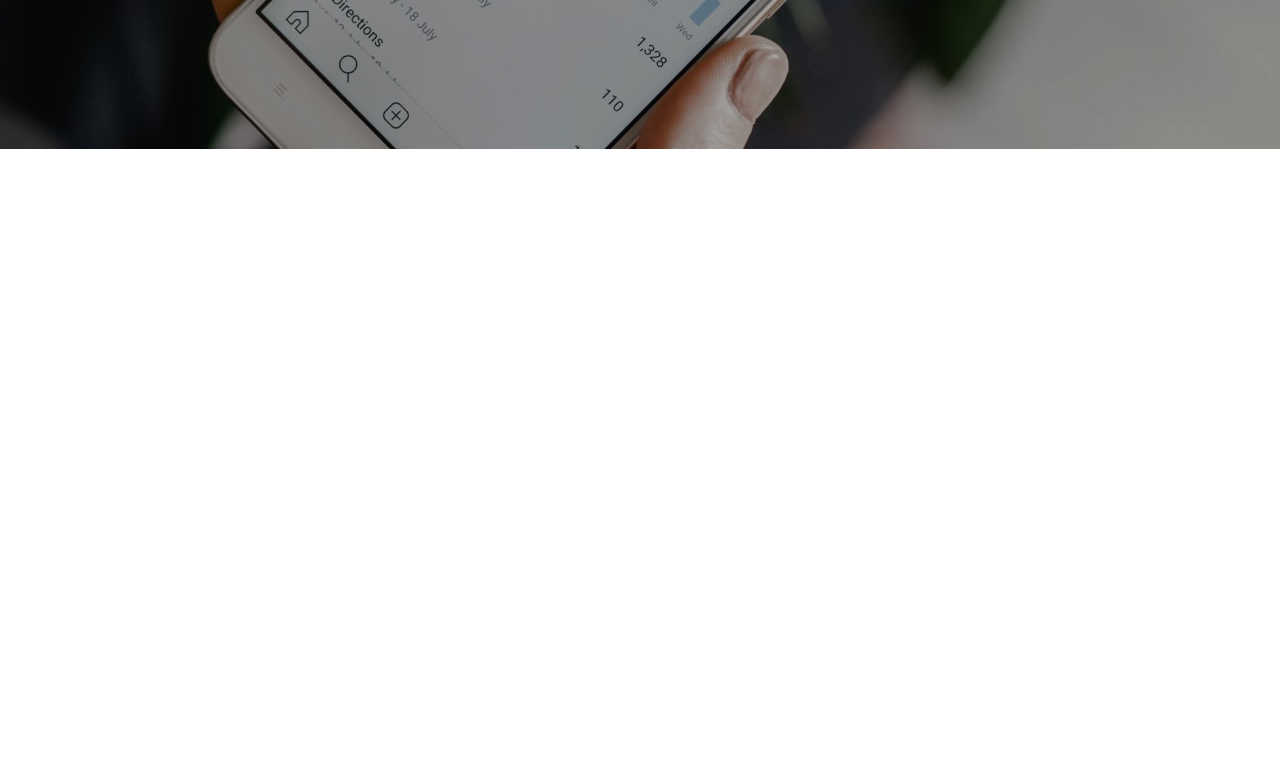
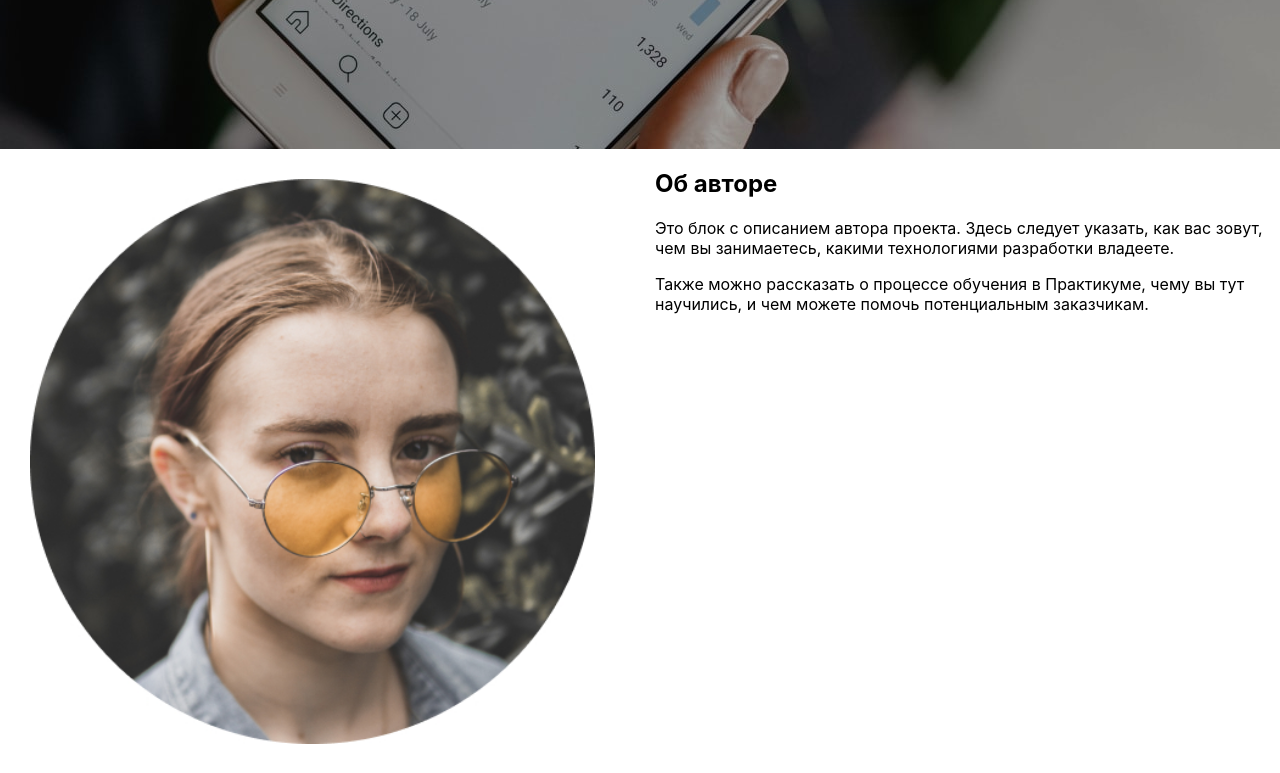
Before and after one commit to YudinArtem90/news-explorer-frontend, a React app: page / in a window 1280 px wide. Shown: the part 427-1200 px from the top of the page. Before the commit the page ends 800 px from the top, so only its background shows below. Built offline with nearby package versions, Linux system fonts and the light colour scheme.

Commit message:
Добавил About

```diff
--- /dev/null
+++ b/src/components/About/About.css
@@ -0,0 +1,17 @@
+.about{
+    display: grid;
+    /* grid-template-columns: minmax(232px, 464px) minmax(288px, 600px); */
+    /* grid-template-columns: minmax(232px, 1fr) minmax(288px, 1fr); */
+    grid-template-columns: repeat(auto-fit, minmax(232px, 1fr));
+    grid-template-rows: 624px;
+    grid-gap: 30px;
+}
+
+.about__avatar{
+    object-fit: cover;
+    width: 100%;
+}
+
+.about__container-avatar{
+    padding: 30px;
+}
--- /dev/null
+++ b/src/components/About/About.js
@@ -0,0 +1,19 @@
+import './About.css';
+import avatar from '../../images/avatar.jpg'
+
+function About() {
+    return (
+      <div className="about">
+        <div className="about__container-avatar">
+          <img src={avatar} className="about__avatar" alt="аватарка"/>
+        </div>
+        <div className="about__container">
+            <h2 className="about__header-text">Об авторе</h2>
+            <p className="about__text">Это блок с описанием автора проекта. Здесь следует указать, как вас зовут, чем вы занимаетесь, какими технологиями разработки владеете.</p>
+            <p className="about__text">Также можно рассказать о процессе обучения в Практикуме, чему вы тут научились, и чем можете помочь потенциальным заказчикам.</p>
+        </div>
+      </div>
+    );
+  }
+
+  export default About;
--- a/src/components/App/App.css
+++ b/src/components/App/App.css
@@ -1,6 +1,5 @@
 .root {
   max-width: 1440px;
   min-width: 320px;
-  display: flex;
   margin: auto;
 }
--- a/src/components/Main/Main.css
+++ b/src/components/Main/Main.css
@@ -1,12 +1,4 @@
 .main{
-    background-size: cover;
-    background-repeat: no-repeat;
-    background-position: center;
-    background-image: url(../../images/background.jpg);
-    width: 100%;
     display: flex;
     flex-direction: column;
-    height: 576px;
-    justify-content: center;
-    align-items: center;
 }
--- a/src/components/Main/Main.js
+++ b/src/components/Main/Main.js
@@ -1,10 +1,12 @@
 import './Main.css';
 import SearchContainer from '../SearchContainer/SearchContainer';
+import About from '../About/About';
 
 function Main() {
     return (
       <div className="main">
         <SearchContainer/>
+        <About/>
       </div>
     );
   }
```
